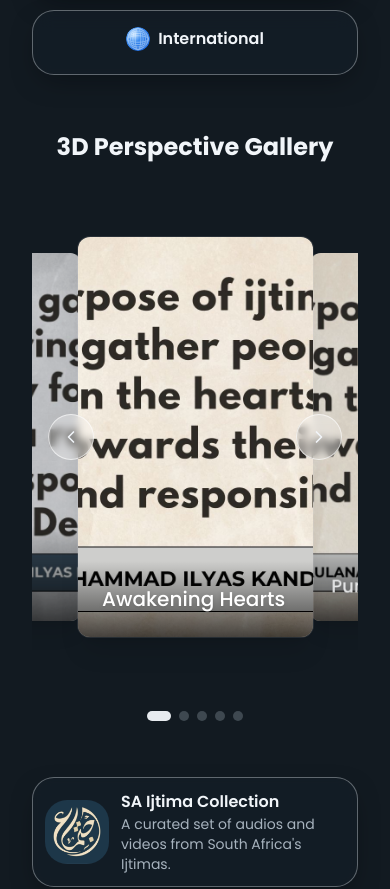
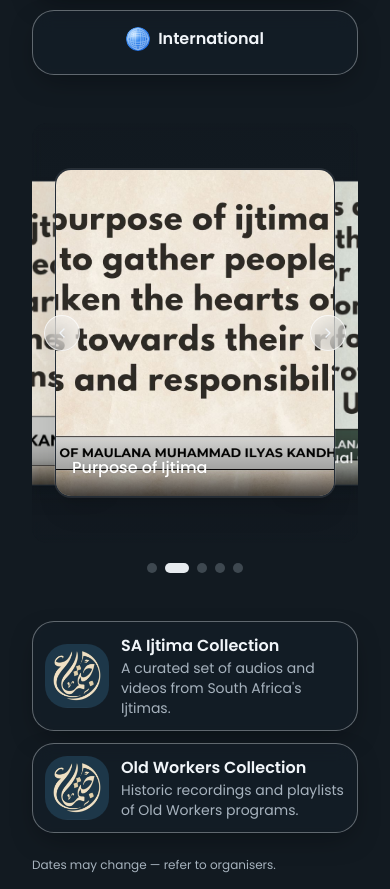
Before and after one commit to Simtechcds/ijtima-site, a React (Vite) app: page / in a window 390 px wide. Shown: the part 1082-1971 px from the top of the page. Built offline with nearby package versions, Linux system fonts and the light colour scheme.

Commit message:
Refine 3D gallery and footer
Updated the 3D gallery to improve image alignment and added auto-sliding functionality. Removed the "3D Perspective Gallery" title. Also addressed and improved the footer's appearance and functionality on mobile view.

```diff
--- a/src/components/layout/Footer.tsx
+++ b/src/components/layout/Footer.tsx
@@ -3,9 +3,9 @@ import { Link } from "react-router-dom";
 const Footer = () => {
   return (
     <footer className="mt-8 border-t border-border/60">
-      <div className="container py-6 text-sm flex flex-col md:flex-row items-center justify-between gap-4">
-        <p className="text-muted-foreground">© {new Date().getFullYear()} Ijtima Collection</p>
-        <nav className="flex items-center gap-4">
+      <div className="container py-8 text-sm flex flex-col md:flex-row items-center md:items-start justify-between gap-4 md:gap-6">
+        <p className="text-muted-foreground text-center md:text-left">© {new Date().getFullYear()} Ijtima Collection</p>
+        <nav className="flex flex-wrap items-center justify-center md:justify-end gap-3 md:gap-4">
           <Link to="/archive" className="hover:text-accent-foreground text-muted-foreground">Archive</Link>
           <a href="#" className="hover:text-accent-foreground text-muted-foreground">Stats</a>
           <a href="#" className="hover:text-accent-foreground text-muted-foreground">Contact</a>
--- a/src/components/media/PerspectiveCarousel.tsx
+++ b/src/components/media/PerspectiveCarousel.tsx
@@ -1,4 +1,4 @@
-import { useMemo, useState } from "react";
+import { useEffect, useMemo, useRef, useState } from "react";
 import { cn } from "@/lib/utils";
 import { ChevronLeft, ChevronRight } from "lucide-react";
 
@@ -11,8 +11,10 @@ export type Slide = {
 type Props = {
   slides: Slide[];
   className?: string;
-  heightClass?: string; // e.g. "h-[500px]"
-  heading?: string;
+  heightClass?: string; // responsive height
+  autoPlay?: boolean;
+  intervalMs?: number;
+  pauseOnHover?: boolean;
 };
 
 function shortestSignedDistance(i: number, active: number, n: number) {
@@ -25,29 +27,65 @@ function shortestSignedDistance(i: number, active: number, n: number) {
 export default function PerspectiveCarousel({
   slides,
   className,
-  heightClass = "h-[500px]",
-  heading,
+  heightClass = "h-[420px] md:h-[520px]",
+  autoPlay = true,
+  intervalMs = 3500,
+  pauseOnHover = true,
 }: Props) {
   const [active, setActive] = useState(0);
+  const [hovered, setHovered] = useState(false);
   const count = slides.length;
+  const timer = useRef<number | null>(null);
 
   const ordered = useMemo(() => slides.map((s, i) => ({ ...s, index: i })), [slides]);
 
   const goPrev = () => setActive((a) => (a - 1 + count) % count);
   const goNext = () => setActive((a) => (a + 1) % count);
 
+  useEffect(() => {
+    if (!autoPlay || count <= 1) return;
+
+    const start = () => {
+      if (timer.current) window.clearInterval(timer.current);
+      timer.current = window.setInterval(() => {
+        if (pauseOnHover && hovered) return;
+        if (document.visibilityState === "hidden") return;
+        setActive((a) => (a + 1) % count);
+      }, intervalMs);
+    };
+
+    start();
+    const visHandler = () => {
+      if (document.visibilityState === "visible") start();
+    };
+    document.addEventListener("visibilitychange", visHandler);
+
+    return () => {
+      if (timer.current) window.clearInterval(timer.current);
+      document.removeEventListener("visibilitychange", visHandler);
+    };
+  }, [autoPlay, intervalMs, count, hovered, pauseOnHover]);
+
   return (
-    <section className={cn("w-full py-8 relative overflow-hidden", className)} aria-label={heading || "3D Perspective Gallery"}>
-      {heading && (
-        <h2 className="text-2xl font-bold mb-6 text-center">{heading}</h2>
-      )}
+    <section className={cn("w-full py-6 relative overflow-hidden", className)}>
+      {/* Stage */}
+      <div
+        className={cn(
+          "relative max-w-5xl mx-auto rounded-2xl",
+          heightClass,
+          "[perspective:1200px]"
+        )}
+        onMouseEnter={() => setHovered(true)}
+        onMouseLeave={() => setHovered(false)}
+      >
+        {/* Soft stage background for neatness */}
+        <div className="absolute inset-0 rounded-2xl bg-gradient-to-b from-background/40 to-background/60 backdrop-blur-sm" />
 
-      <div className={cn("relative max-w-5xl mx-auto", heightClass, "[perspective:1200px]")}>
-        <div className="absolute inset-0 flex items-center justify-center">
+        {/* Slides */}
+        <div className="absolute inset-0 flex items-center justify-center px-2">
           {ordered.map((slide, i) => {
             const d = shortestSignedDistance(i, active, count);
 
-            // Positioning for 3D depth
             let translateX = 0;
             let translateZ = 0;
             let rotateY = 0;
@@ -56,37 +94,32 @@ export default function PerspectiveCarousel({
             let zIndex = 30;
 
             if (d === 0) {
-              translateX = 0;
-              translateZ = 0;
-              rotateY = 0;
-              scale = 1;
-              opacity = 1;
               zIndex = 50;
             } else if (d === -1) {
-              translateX = -220;
-              translateZ = -180;
-              rotateY = 12;
-              scale = 0.92;
-              opacity = 0.9;
+              translateX = -210;
+              translateZ = -170;
+              rotateY = 10;
+              scale = 0.93;
+              opacity = 0.95;
               zIndex = 45;
             } else if (d === 1) {
-              translateX = 220;
-              translateZ = -180;
-              rotateY = -12;
-              scale = 0.92;
-              opacity = 0.9;
+              translateX = 210;
+              translateZ = -170;
+              rotateY = -10;
+              scale = 0.93;
+              opacity = 0.95;
               zIndex = 45;
             } else if (d === -2) {
-              translateX = -360;
-              translateZ = -320;
-              rotateY = 18;
+              translateX = -340;
+              translateZ = -300;
+              rotateY = 16;
               scale = 0.86;
               opacity = 0.6;
               zIndex = 40;
             } else if (d === 2) {
-              translateX = 360;
-              translateZ = -320;
-              rotateY = -18;
+              translateX = 340;
+              translateZ = -300;
+              rotateY = -16;
               scale = 0.86;
               opacity = 0.6;
               zIndex = 40;
@@ -101,7 +134,7 @@ export default function PerspectiveCarousel({
               <article
                 key={slide.index}
                 className={cn(
-                  "absolute w-[72%] md:w-[60%] h-[80%] rounded-xl overflow-hidden shadow-xl transition-all duration-700 ease-out will-change-transform [transform-style:preserve-3d]",
+                  "absolute w-[86%] md:w-[64%] h-[78%] md:h-[80%] rounded-2xl overflow-hidden shadow-xl transition-all duration-700 ease-out will-change-transform [transform-style:preserve-3d] bg-card border border-border/60",
                   d === 0 ? "ring-1 ring-foreground/10" : ""
                 )}
                 style={{ transform, opacity, zIndex }}
@@ -116,8 +149,8 @@ export default function PerspectiveCarousel({
                     className="absolute inset-0 w-full h-full object-cover"
                     loading="lazy"
                   />
-                  <div className="absolute inset-x-0 bottom-0 p-6 bg-gradient-to-t from-black/70 to-transparent">
-                    <h3 className="text-white text-xl font-medium drop-shadow">{slide.title}</h3>
+                  <div className="absolute inset-x-0 bottom-0 p-4 md:p-6 bg-gradient-to-t from-black/70 via-black/20 to-transparent">
+                    <h3 className="text-white text-base md:text-xl font-medium drop-shadow">{slide.title}</h3>
                   </div>
                 </div>
               </article>
@@ -129,23 +162,23 @@ export default function PerspectiveCarousel({
         <button
           type="button"
           onClick={goPrev}
-          className="absolute left-4 top-1/2 -translate-y-1/2 z-50 p-3 rounded-full bg-white/30 backdrop-blur-sm hover:bg-white/50 transition-colors border border-white/60"
+          className="absolute left-3 md:left-4 top-1/2 -translate-y-1/2 z-[60] grid place-items-center h-9 w-9 md:h-10 md:w-10 rounded-full bg-white/40 backdrop-blur-md hover:bg-white/60 transition-colors border border-white/70"
           aria-label="Previous slide"
         >
-          <ChevronLeft className="h-5 w-5" />
+          <ChevronLeft className="h-4 w-4 md:h-5 md:w-5" />
         </button>
         <button
           type="button"
           onClick={goNext}
-          className="absolute right-4 top-1/2 -translate-y-1/2 z-50 p-3 rounded-full bg-white/30 backdrop-blur-sm hover:bg-white/50 transition-colors border border-white/60"
+          className="absolute right-3 md:right-4 top-1/2 -translate-y-1/2 z-[60] grid place-items-center h-9 w-9 md:h-10 md:w-10 rounded-full bg-white/40 backdrop-blur-md hover:bg-white/60 transition-colors border border-white/70"
           aria-label="Next slide"
         >
-          <ChevronRight className="h-5 w-5" />
+          <ChevronRight className="h-4 w-4 md:h-5 md:w-5" />
         </button>
       </div>
 
       {/* Dots */}
-      <div className="flex justify-center mt-6 gap-2">
+      <div className="flex justify-center mt-5 gap-2">
         {slides.map((_, i) => (
           <button
             key={i}
--- a/src/pages/Index.tsx
+++ b/src/pages/Index.tsx
@@ -255,7 +255,7 @@ const Index = () => {
       {/* Below the fold: Regions quick-launch */}
       <RegionsQuickLaunch />
 
-      <PerspectiveCarousel heading="3D Perspective Gallery" slides={slides} />
+      <PerspectiveCarousel slides={slides} />
 
       {/* Featured Collections */}
       <FeaturedCollections />
```
